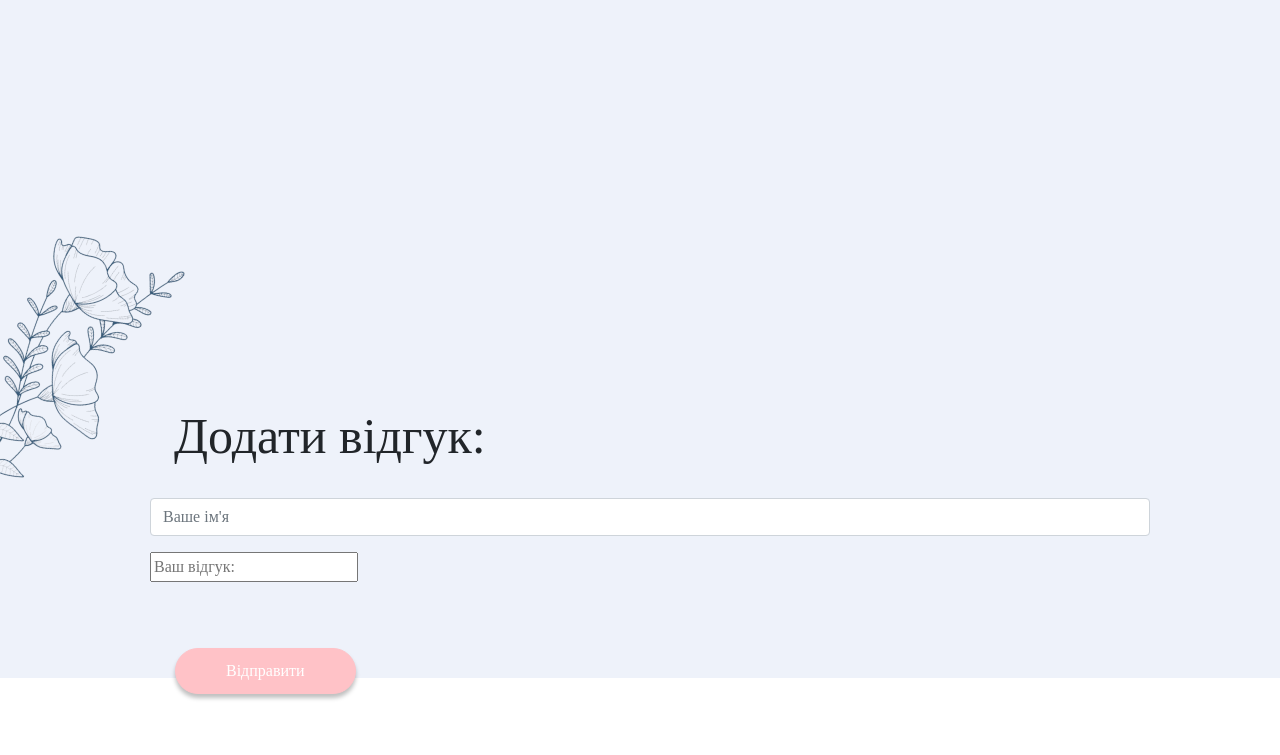
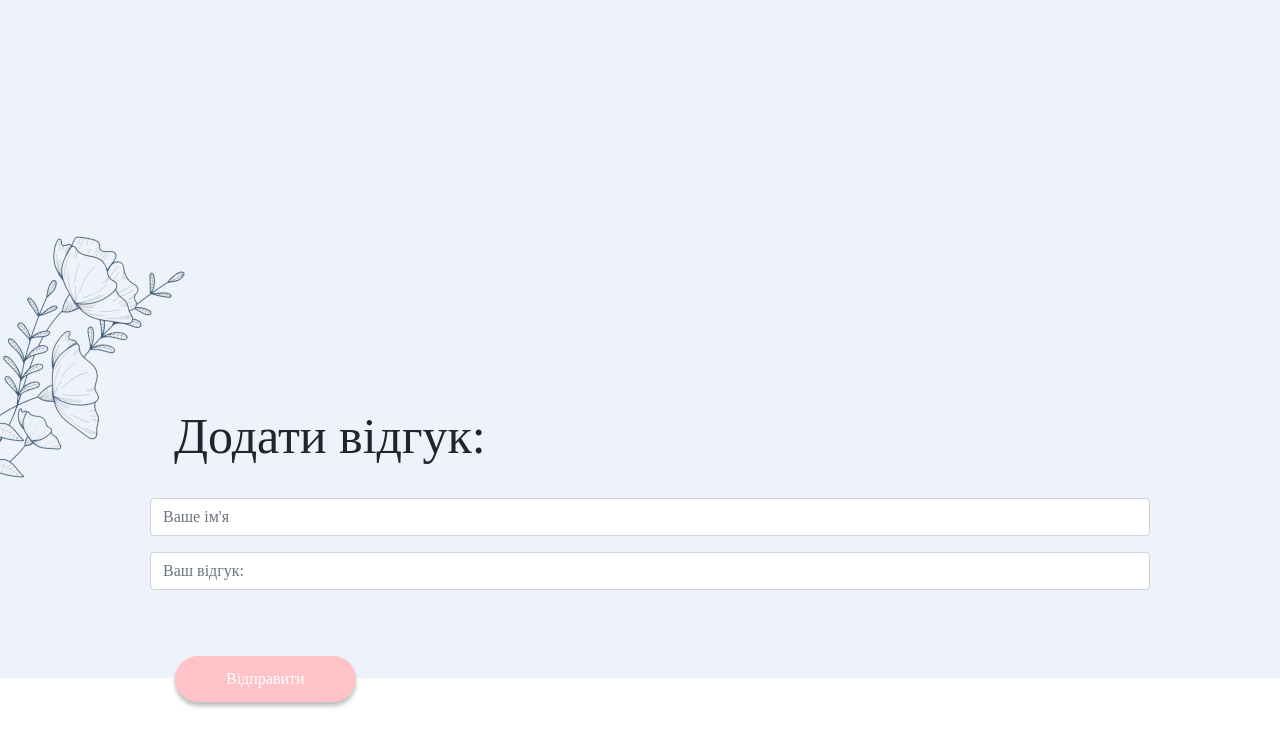
Before and after one commit to tasrad/flowers-page, a plain HTML site: page index.html in a window 1280 px wide. Shown: the part 2931-3686 px from the top of the page. Drawn offline with nearby package versions, Linux system fonts and the light colour scheme.

Commit message:
Update index.html

```diff
--- a/index.html
+++ b/index.html
@@ -209,7 +209,7 @@
                 <div class="mb-3">
                   <input
                     type="password"
-                    class="form-control-review"
+                    class="form-control"
                     id="exampleInputPassword1"
                     placeholder="Ваш відгук:"
                   />
```
